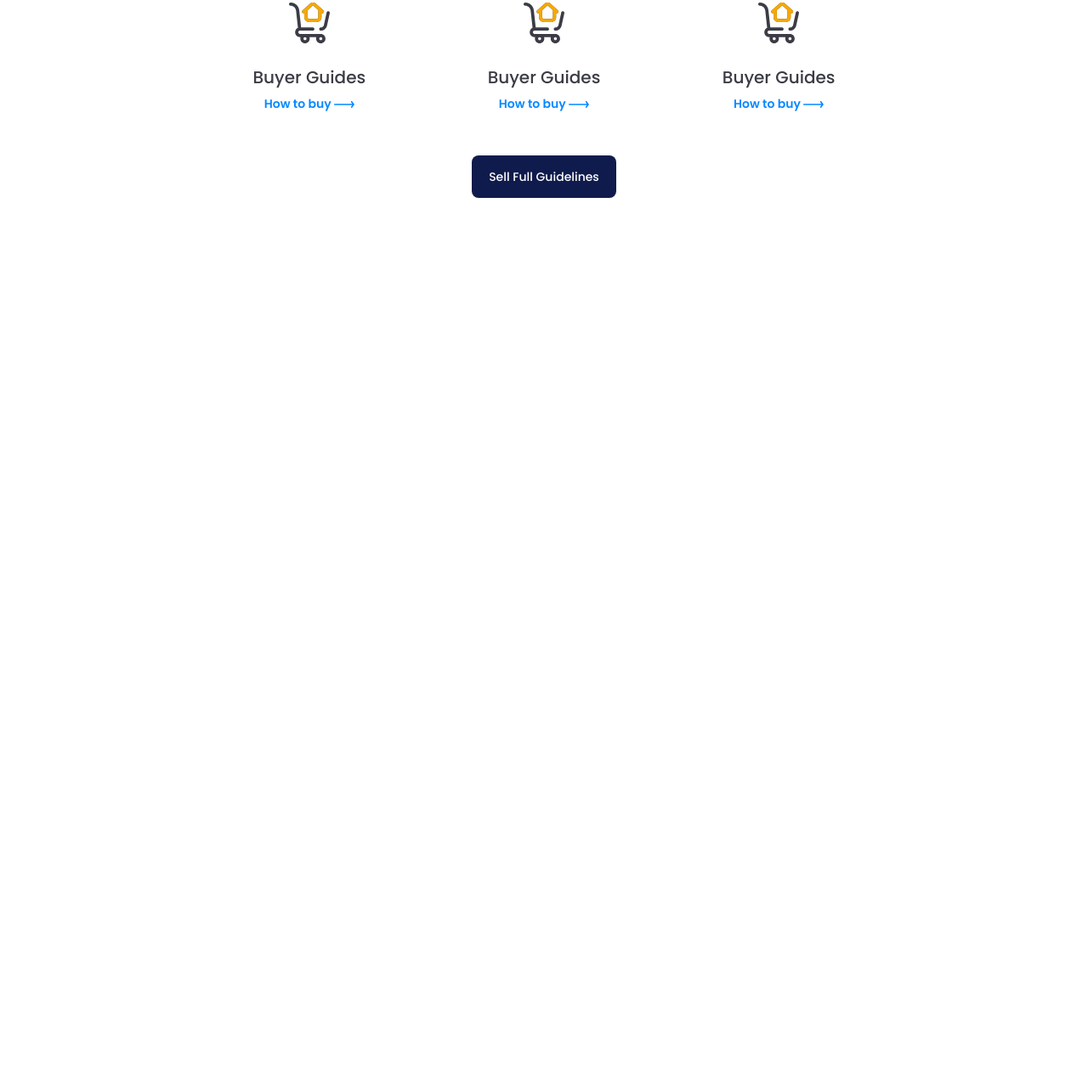
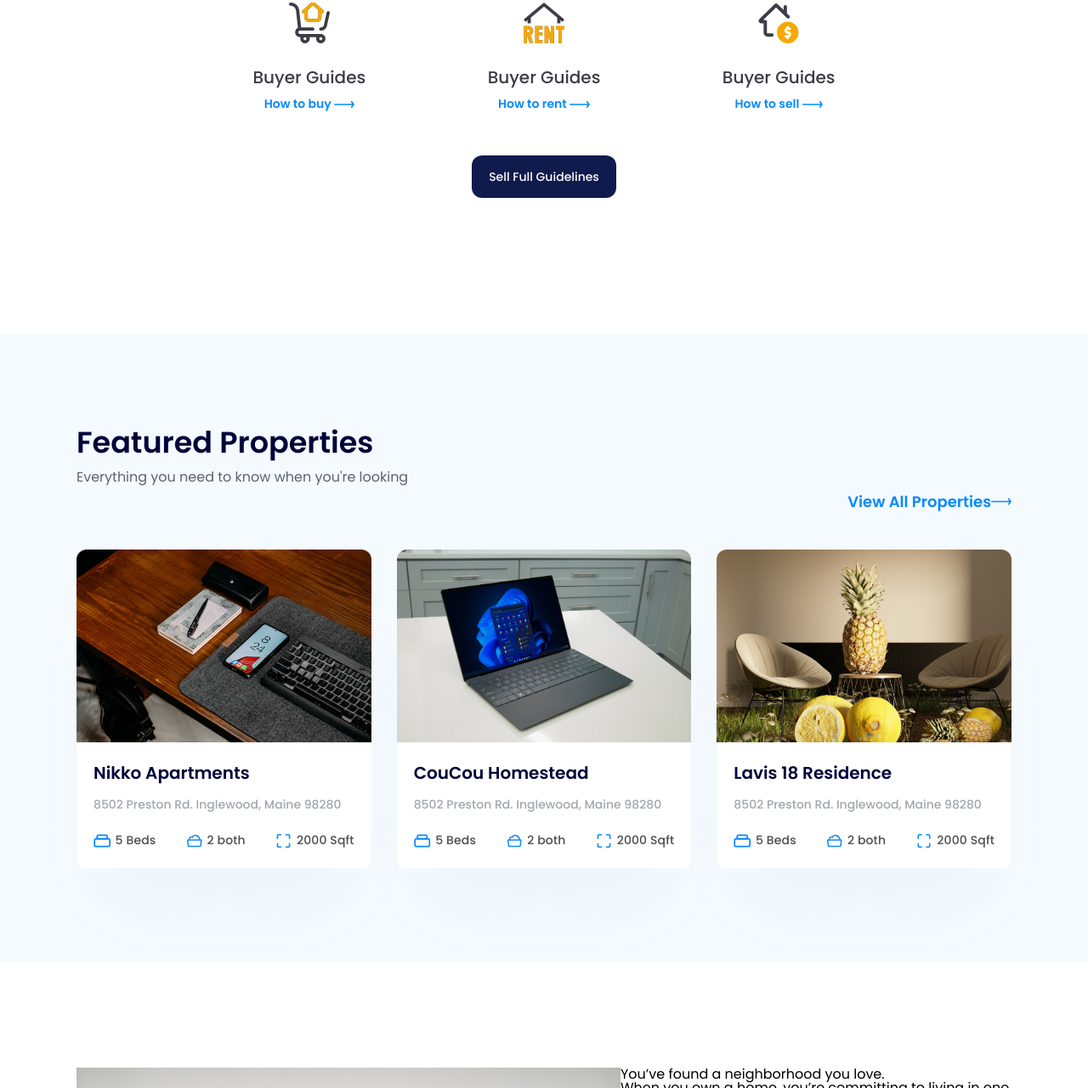
Before and after one commit to trucLinh2104/HTML_Project1, a website built with webpack: page index.html in a window 1280 px wide. Shown: the part 1519-2800 px from the top of the page at 85% size. Before the commit the page ends 2000 px from the top, so only its background shows below. Built offline with nearby package versions, Linux system fonts and the light colour scheme.

Commit message:
add featured

```diff
--- a/css/style.css
+++ b/css/style.css
@@ -27,12 +27,19 @@ a{
    min-width: 98px;
    padding: 18px 16px;
    background:var(--primary-color);
-   border-radius: 8px;
+   border-radius: 12px;
    font-weight: 500;
    font-size: 1.4rem;
    text-align: center;
    color: #fff;
  }
+
+.line-clamp{
+  display: -webkit-box;
+  -webkit-line-clamp: var(--line-clamp,2);
+  -webkit-box-orient: vertical;
+  overflow: hidden;
+}
 /*Header*/
 .header{
   height: 100vh;
@@ -73,6 +80,7 @@ a{
 .navbar action .signUp-btn{
   padding: 13px 16px;
   margin-left: 20px;
+  border-radius: 8px;
 }
 .navbar action .signUp-btn:hover{
   opacity: 0.6;
@@ -157,6 +165,7 @@ a{
 .guides{
   margin-top: 40px;
   padding: 80px 0px;
+  margin-bottom: 80px;
 }
 .guides .content{
   width: 685px;
@@ -243,3 +252,115 @@ a{
   margin-right: auto;
   margin-left: auto;
 }
+
+/*Featured*/
+.featured{
+  background-color: #F5FAFE;
+  padding:110px 0;
+}
+
+.featured .sub-title{
+
+  color: #000339;
+  font-size: 3.5rem;
+  font-weight: 600;
+  line-height: 1; /* 100% */
+}
+
+.featured .desc{
+  margin-top: 10px;
+  color: #5A6473;
+  font-size: 1.6rem;
+  font-weight: 400;
+  line-height: 1.8; /* 187.5% */
+}
+
+.featured .action-link{
+  display: flex;
+  align-content: center;
+  float: right;
+  bottom: 0;
+}
+.featured .action-link span{
+  color: #0689FF;
+  font-size: 1.8rem;
+  font-weight: 600;
+  line-height: normal;
+  float:right;
+  bottom: 0;
+}
+
+.featured .list{
+  margin-top: 70px;
+  display: flex;
+  flex-wrap: nowrap;
+  gap:30px;
+}
+.featured .list .item{
+  width: calc((100% / 3));
+  border-radius: 12px;
+  background: #FFF;
+  box-shadow: 0px 65px 80px -46px rgba(226, 238, 249, 0.60);
+  overflow: hidden;
+}
+
+.featured .list .item a >img{
+  width: 100%;
+  height: 227px;
+  object-fit: cover;
+}
+
+.featured .list .body{
+  padding: 18px 20px 24px;
+}
+
+.featured .body .title{
+  --line-clamp:1;
+  color: #000339;
+  font-size: 2rem;
+  font-weight: 600;
+  line-height: 1.5; /* 100% */
+
+}
+.featured .body .desc{
+  --line-clamp:3;
+  color: #A3A6AB;
+  font-size: 1.4rem;
+  font-weight: 500;
+  margin-bottom: 22px;
+  word-break: break-all;
+
+}
+
+.featured .list .body .icons{
+  display: flex;
+  flex-wrap: nowrap;
+  justify-content: space-between;
+}
+.featured .body .icon{
+  display: flex;
+  flex-wrap: nowrap;
+  gap:5px;
+}
+.featured .body .icon img{
+  width: 20.592px;
+  height: 15.432px;
+}
+.featured .body .icon span{
+  color: #4D4D52;
+  font-size: 1.4rem;
+  font-style: normal;
+  font-weight: 500;
+  line-height: 1; /* 100% */
+  letter-spacing: 0.14px;
+}
+/*Stats*/
+.stats{
+  margin-top: 75px;
+  padding: 50px 30px;
+}
+.row{
+  display: flex;
+  flex-wrap: nowrap;
+
+}
--- a/index.html
+++ b/index.html
@@ -25,7 +25,7 @@
 </head>
 
 <body>
-  <main style="height: 2000px;">
+  <main style="height: 2800px;">
 <!--    Header-->
     <header class="header">
         <div class="content">
@@ -93,6 +93,7 @@
 <!--    Guilde-->
     <div class="guides">
       <div class="content">
+        <div class="about">
           <h2 class="sub-title">How its works?</h2>
           <p class="desc">Everything you need to know when you're looking to buy, rent, or sell - all in one place.</p>
           <div class="option">
@@ -102,20 +103,124 @@
               <a href="">How to buy <img src="./img/arrow-right.svg" alt=""></a>
             </div>
             <div class="item2 item">
-            <img src="./img/buyer.svg" alt="">
+              <img src="./img/renter.svg" alt="">
               <h3>Buyer Guides</h3>
-            <a href="">How to buy <img src="./img/arrow-right.svg" alt=""></a>
+              <a href="">How to rent <img src="./img/arrow-right.svg" alt=""></a>
             </div>
             <div class="item3 item">
-            <img src="./img/buyer.svg" alt="">
+              <img src="./img/seller.svg" alt="">
               <h3>Buyer Guides</h3>
-            <a href="">How to buy <img src="./img/arrow-right.svg" alt=""></a>
+              <a href="">How to sell <img src="./img/arrow-right.svg" alt=""></a>
             </div>
         </div>
           <a class="sell-btn btn">Sell Full Guidelines</a>
         </div>
+
+      </div>
       </div>
 
+<!--    Featured-->
+    <div class="featured">
+      <!--header-->
+     <header>
+       <div class="content">
+         <h2 class="sub-title">Featured Properties</h2>
+         <p class="desc">Everything you need to know when you're looking</p>
+         <a href="" class="action-link">
+           <span>View All Properties</span>
+           <img src="./img/arrow-right.svg" alt="">
+         </a>
+       </div>
+     </header>
+      <!-- list-->
+      <div class="list content">
+        <div class="item">
+          <a href="#"> <img src="./img/featured-1.jpg" alt="" class="thumb"></a>
+          <div class="body">
+            <a  href="#" class="title">Nikko Apartments</a>
+            <p class="desc">8502 Preston Rd. Inglewood, Maine 98280</p>
+            <div class="icons">
+              <div class="icon">
+                <img src="./img/beds.svg" alt="">
+                <span>5 Beds</span>
+              </div>
+              <div class="icon">
+                <img src="./img/both.svg" alt="">
+                <span>2 both</span>
+              </div>
+              <div class="icon">
+                <img src="./img/sqft.svg" alt="">
+                <span>2000 Sqft</span>
+              </div>
+            </div>
+          </div>
+        </div>
+
+        <div class="item">
+          <a href="#"> <img src="./img/featured-2.jpg" alt="" class="thumb"></a>
+          <div class="body">
+            <a href="#" class="title line-clamp">CouCou Homestead</a>
+            <p class="desc line-clamp">8502 Preston Rd. Inglewood, Maine 98280</p>
+            <div class="icons">
+              <div class="icon">
+                <img src="./img/beds.svg" alt="">
+                <span>5 Beds</span>
+              </div>
+              <div class="icon">
+                <img src="./img/both.svg" alt="">
+                <span>2 both</span>
+              </div>
+              <div class="icon">
+                <img src="./img/sqft.svg" alt="">
+                <span>2000 Sqft</span>
+              </div>
+            </div>
+          </div>
+        </div>
+
+        <div class="item">
+          <a href="#"> <img src="./img/featured-3.jpg" alt="" class="thumb"></a>
+          <div class="body">
+            <a href="#" class="title line-clamp">Lavis 18 Residence</a>
+            <p class="desc">8502 Preston Rd. Inglewood, Maine 98280</p>
+            <div class="icons">
+              <div class="icon">
+                <img src="./img/beds.svg" alt="">
+                <span>5 Beds</span>
+              </div>
+              <div class="icon">
+                <img src="./img/both.svg" alt="">
+                <span>2 both</span>
+              </div>
+              <div class="icon">
+                <img src="./img/sqft.svg" alt="">
+                <span>2000 Sqft</span>
+              </div>
+            </div>
+          </div>
+        </div>
+      </div>
+    </div>
+
+<!--    Stats-->
+    <div class="stats">
+      <div class="content">
+        <div class="row">
+          <div class="item">
+            <img src="./img/stats-img.jpg" alt="stata">
+          </div>
+          <div class="item">
+            <h2 class="title">You’ve found a neighborhood you love.</h2>
+            <p class="desc">When you own a home, you’re committing to living in one location for a while. In a recent Trulia survey, we found that five out of six respondents said finding the right neighborhood </p>
+          </div>
+        </div>
+        <div class="row">
+          <div class="item"></div>
+          <div class="item"></div>
+          <div class="item"></div>
+        </div>
+      </div>
+    </div>
 
 
   </main>
```
Lines whose indentation alone changed are shown as unchanged.
